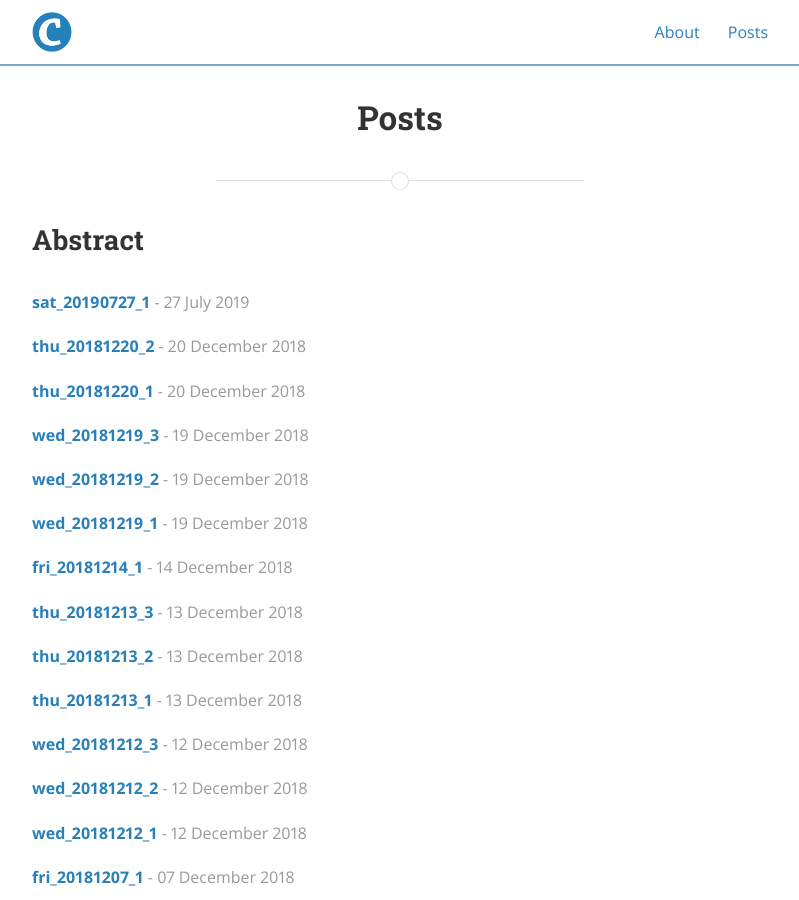
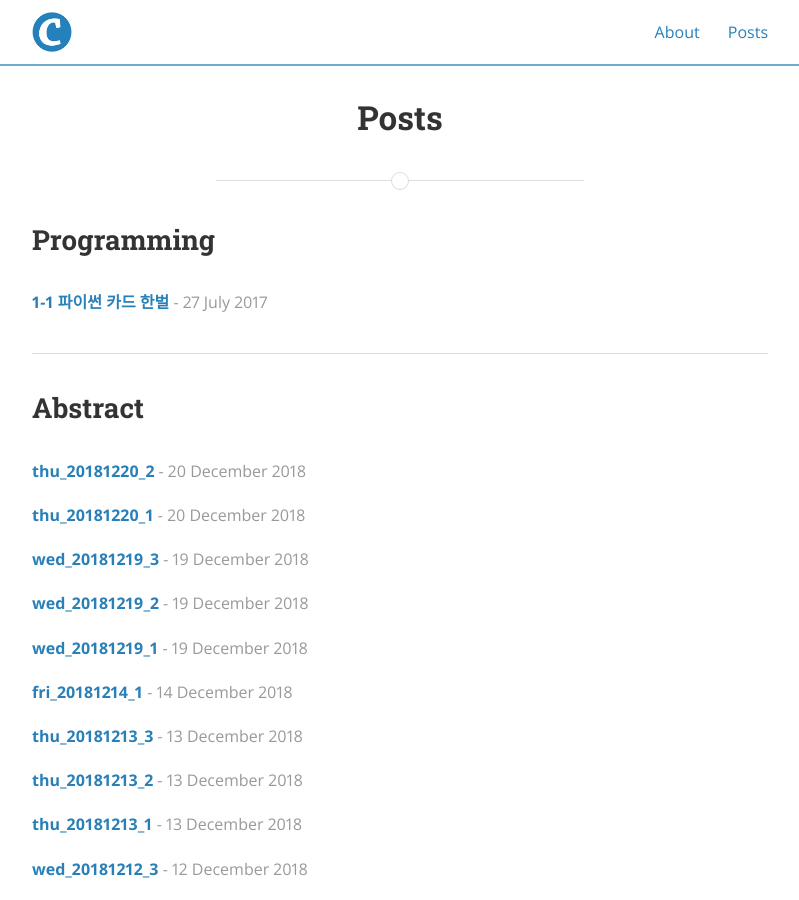
Before and after one commit to righ120/righ120.github.io, a Jekyll site: the page built from posts.html, in a window 1280 px wide and 900 px high. Shown: the whole window, without its empty margins (240-1039 px from the left). Built offline with Jekyll 4.4.1, drawn with Linux system fonts in a browser that asks for light colours; nearby versions of some CDN libraries.

Commit message:
Update and rename abstract/_posts/2019-07-27-1st.md to programming/_posts/2017-07-27-1st-post.md

```diff
--- a/abstract/_posts/2019-07-27-1st.md
+++ b/programming/_posts/2017-07-27-1st-post.md
@@ -1,8 +1,8 @@
 ---
-title : sat_20190727_1
+title : 1-1 파이썬 카드 한벌
 layout : post
 author : Heesoo Park
-tags : [metaphor_detection]
+tags : [Fluent Python]
 ---
 
 <script src="https://gist.github.com/righ120/ad655705ccac551803c118a79b2c8ad0.js"></script>
```
